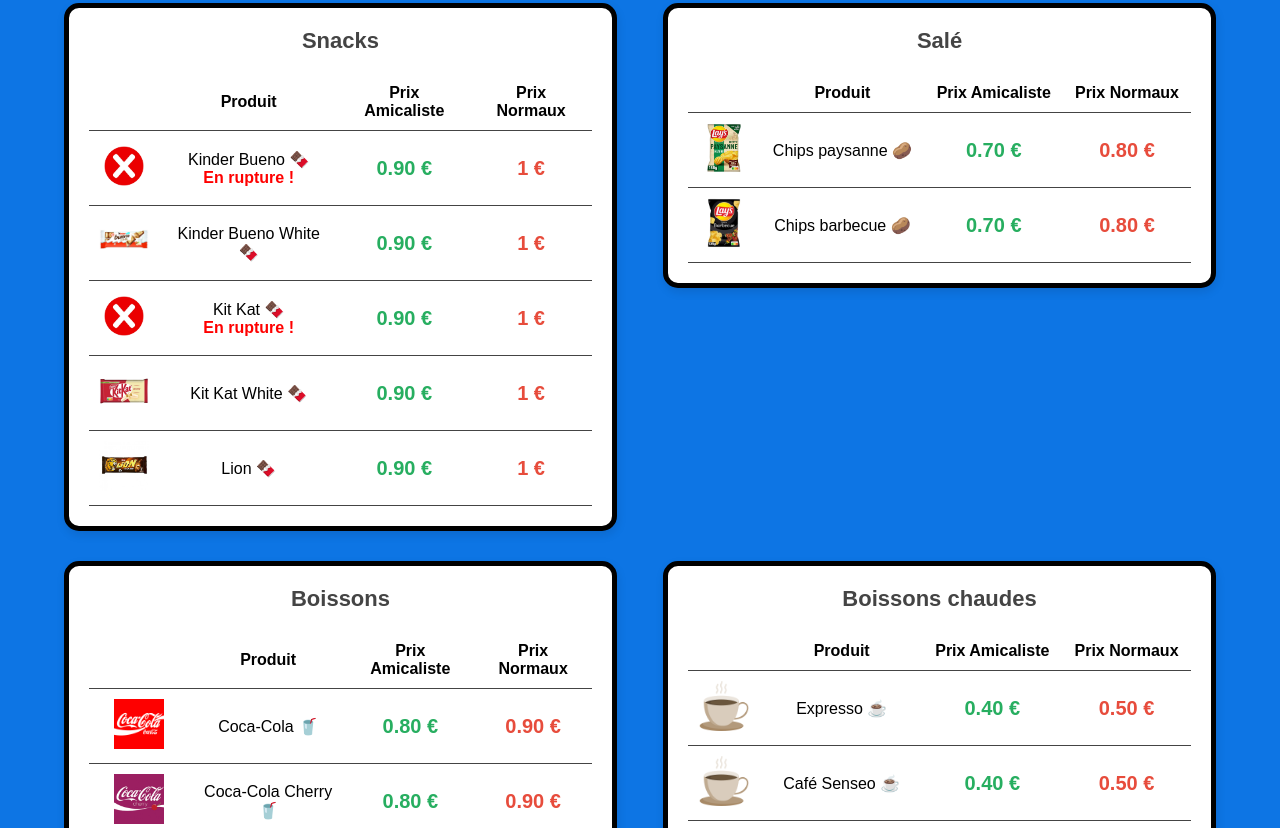
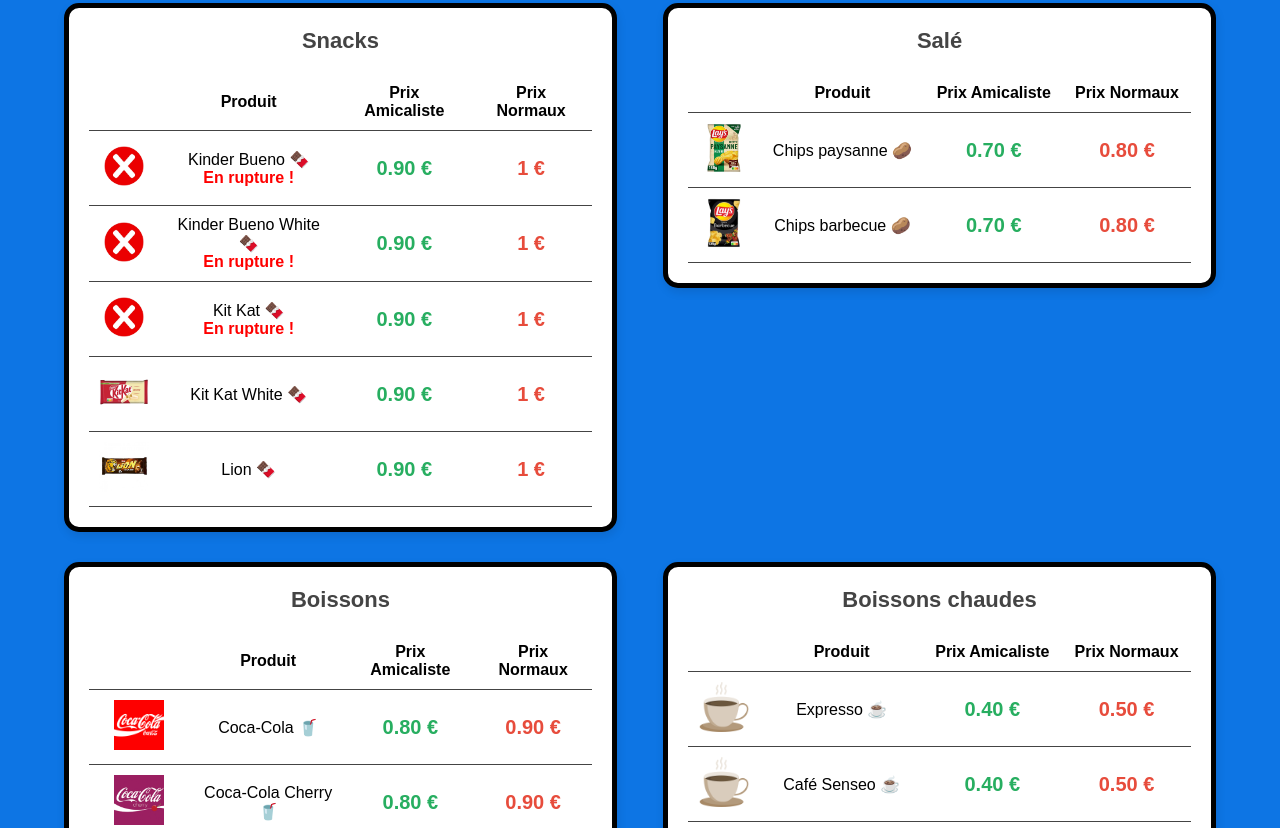
Before and after one commit to ErenS61/Vente-Amicale-GEii-Mulhouse, a plain HTML site: page index.html in a window 1280 px wide. Shown: the part 1208-2036 px from the top of the page. Drawn offline with Linux system fonts and the light colour scheme.

Commit message:
Update index.html

```diff
--- a/index.html
+++ b/index.html
@@ -510,7 +510,7 @@
     /* --------------------------------------- */
 
     3 : { name : 'Kinder', format : 'jpg', available : 0},
-    4 : { name : 'Kinder White', format : 'jpg', available : 1},
+    4 : { name : 'Kinder White', format : 'jpg', available : 0},
     5 : { name : 'Kit Kat', format : 'jpg', available : 0},
     6 : { name : 'Kit Kat White', format : 'jpg', available : 1},
     7 : { name : 'Lion', format : 'jpg', available : 1},
```
